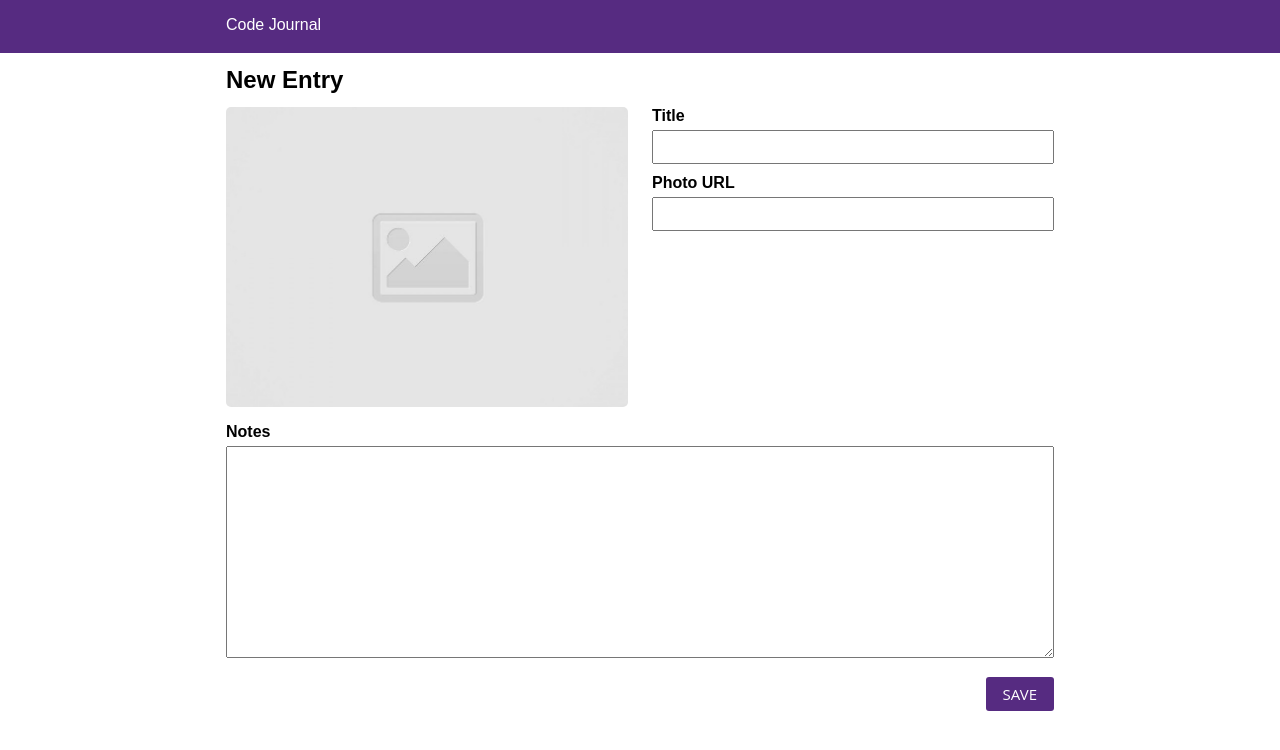
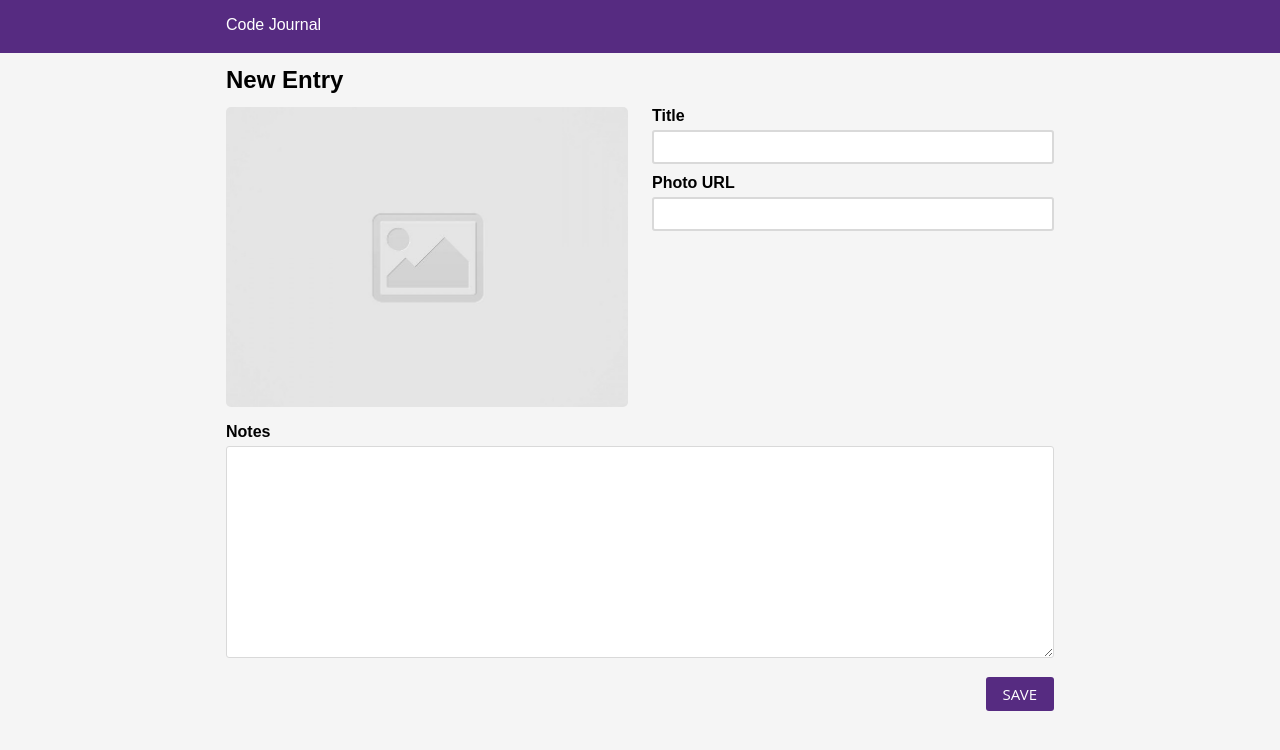
Before and after one commit to derrenpamintuan/code-journal, a website: page index.html in a window 1280 px wide. Drawn offline with Linux system fonts and the light colour scheme; a web font is replaced by a local one.

Commit message:
Added background color and focus color. #1

```diff
--- a/css/styles.css
+++ b/css/styles.css
@@ -1,5 +1,9 @@
 * {
   font-family: "Proza Libre", sans-serif;
+}
+
+body {
+  background-color: rgb(245, 245, 245);
 }
 
 header {
@@ -33,6 +37,14 @@ input.title {
   padding: 5px;
   margin-bottom: 10px;
   font-size: 15px;
+  border-radius: 3px;
+  border-color: rgb(217, 217, 217);
+  border-style: solid;
+}
+
+input.title:focus {
+  outline: none;
+  border: solid 2px #562b81;
 }
 
 input.url {
@@ -41,6 +53,14 @@ input.url {
   padding: 5px;
   margin-bottom: 10px;
   font-size: 15px;
+  border-radius: 3px;
+  border-color: rgb(217, 217, 217);
+  border-style: solid;
+}
+
+input.url:focus {
+  outline: none;
+  border: solid 2px #562b81;
 }
 
 textarea {
@@ -49,6 +69,14 @@ textarea {
   padding: 5px;
   margin-bottom: 10px;
   font-size: 15px;
+  border-radius: 3px;
+  border-color: rgb(217, 217, 217);
+  border-style: solid;
+}
+
+textarea:focus {
+  outline: none;
+  border: solid 2px #562b81;
 }
 
 input.save {
```
